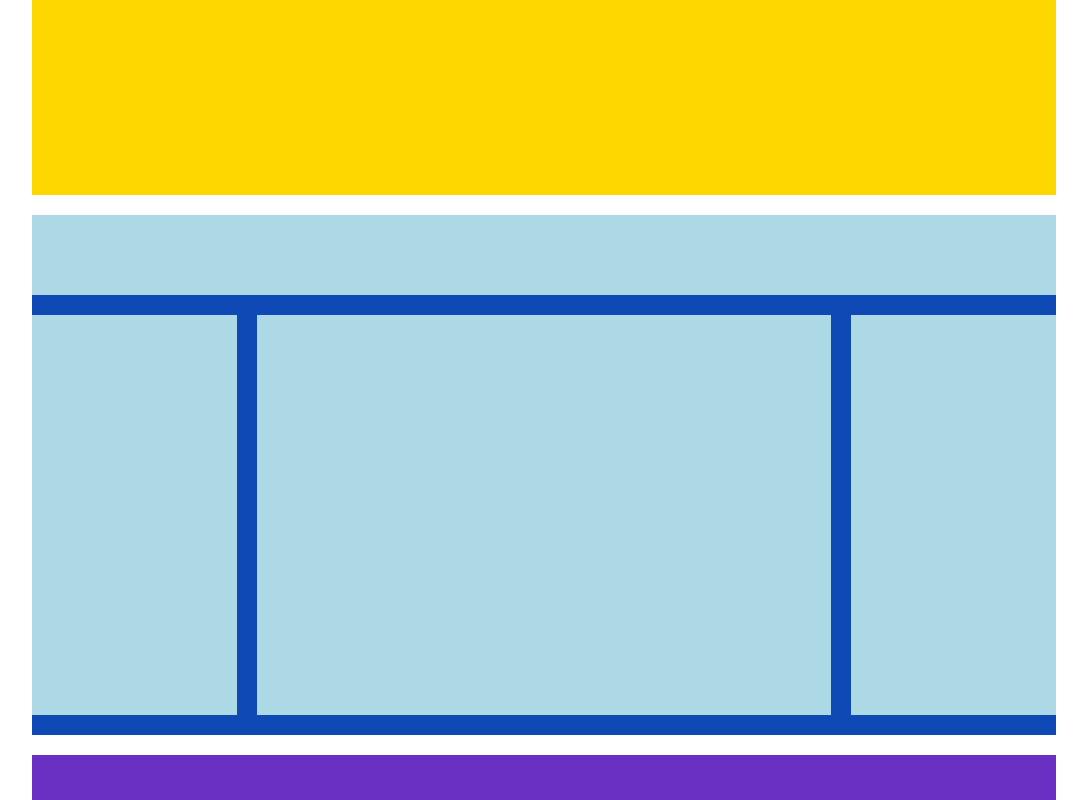
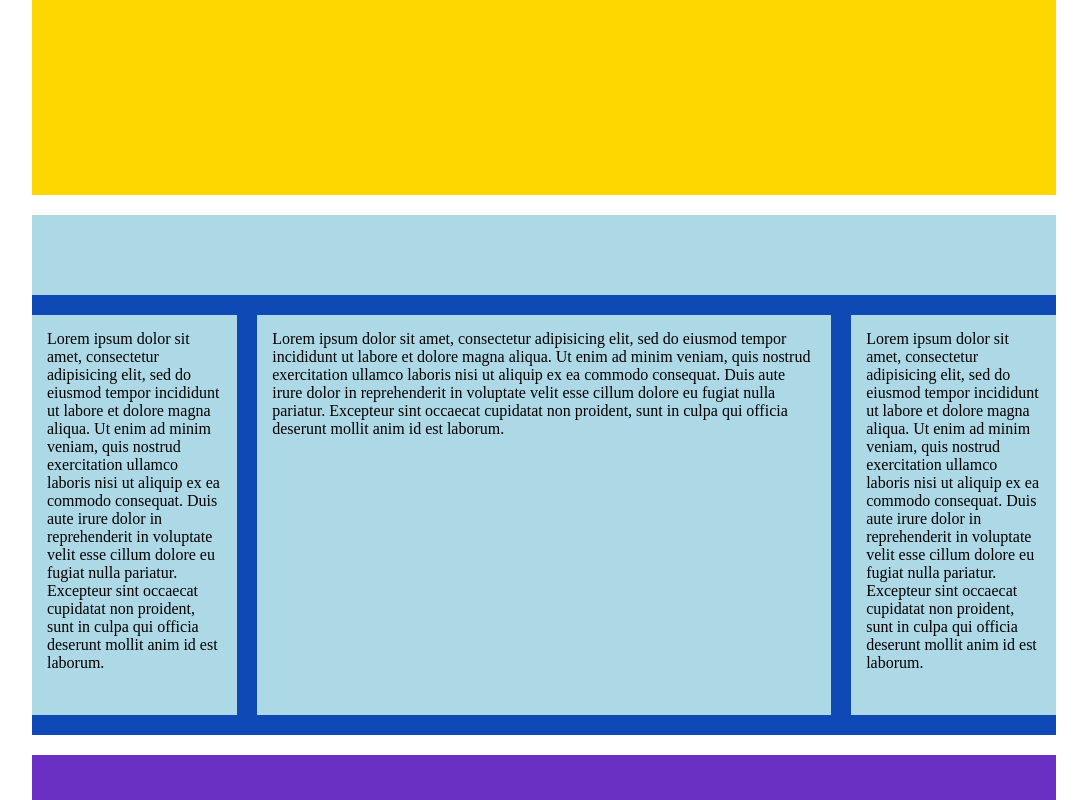
Before and after one commit to ser911/htmlcss-struttura-wp, a plain HTML site: page index.html in a window 1280 px wide. Shown: the part 395-1195 px from the top of the page, without its empty margins (96-1183 px from the left). Drawn offline with Linux system fonts and the light colour scheme.

Commit message:
Clearfix update

```diff
--- a/css/style.css
+++ b/css/style.css
@@ -20,7 +20,7 @@ header {
 
 .main-bottom {
   width: 80%;
-  height: 440px;
+  /* height: 440px; */
   margin: 20px auto;
   background-color: #0e49b5;
   clear: both;
--- a/index.html
+++ b/index.html
@@ -24,10 +24,13 @@
       <div class="section-title">
       </div>
       <div class="col-left">
+        Lorem ipsum dolor sit amet, consectetur adipisicing elit, sed do eiusmod tempor incididunt ut labore et dolore magna aliqua. Ut enim ad minim veniam, quis nostrud exercitation ullamco laboris nisi ut aliquip ex ea commodo consequat. Duis aute irure dolor in reprehenderit in voluptate velit esse cillum dolore eu fugiat nulla pariatur. Excepteur sint occaecat cupidatat non proident, sunt in culpa qui officia deserunt mollit anim id est laborum.
       </div>
       <div class="col-center">
+        Lorem ipsum dolor sit amet, consectetur adipisicing elit, sed do eiusmod tempor incididunt ut labore et dolore magna aliqua. Ut enim ad minim veniam, quis nostrud exercitation ullamco laboris nisi ut aliquip ex ea commodo consequat. Duis aute irure dolor in reprehenderit in voluptate velit esse cillum dolore eu fugiat nulla pariatur. Excepteur sint occaecat cupidatat non proident, sunt in culpa qui officia deserunt mollit anim id est laborum.
       </div>
       <div class="col-right">
+        Lorem ipsum dolor sit amet, consectetur adipisicing elit, sed do eiusmod tempor incididunt ut labore et dolore magna aliqua. Ut enim ad minim veniam, quis nostrud exercitation ullamco laboris nisi ut aliquip ex ea commodo consequat. Duis aute irure dolor in reprehenderit in voluptate velit esse cillum dolore eu fugiat nulla pariatur. Excepteur sint occaecat cupidatat non proident, sunt in culpa qui officia deserunt mollit anim id est laborum.
       </div>
     </section>
     <!-- /MAIN-BOTTOM -->
```
